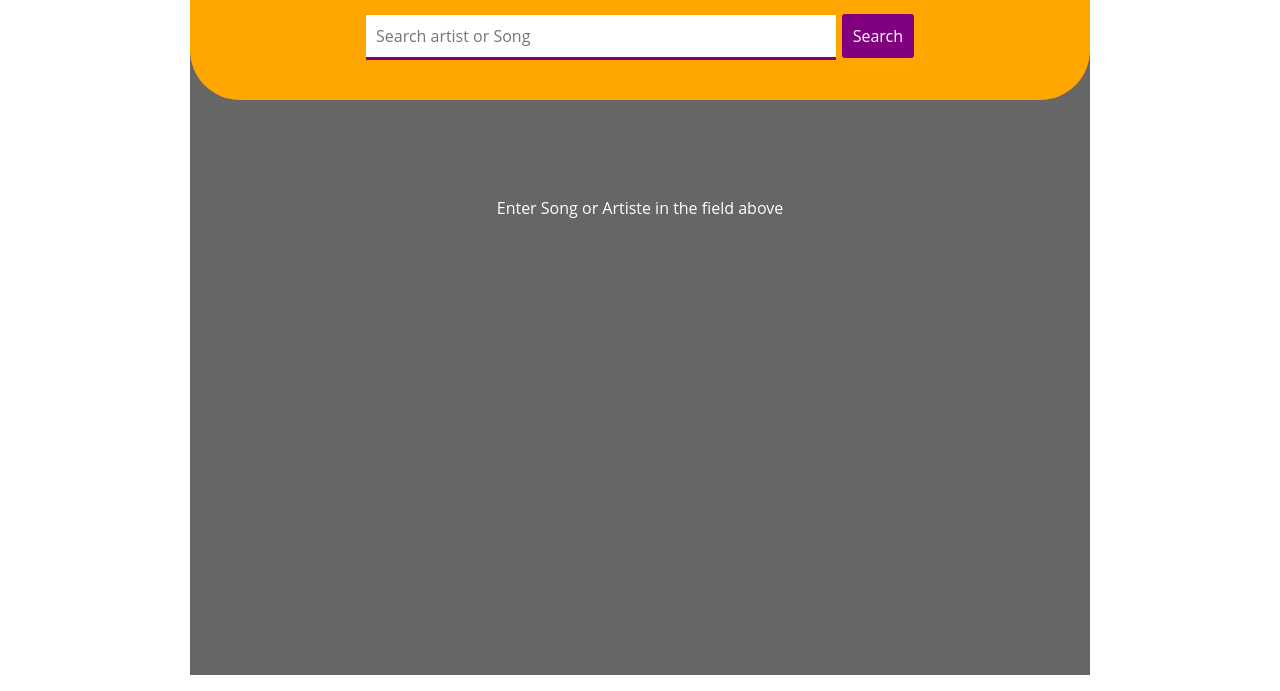
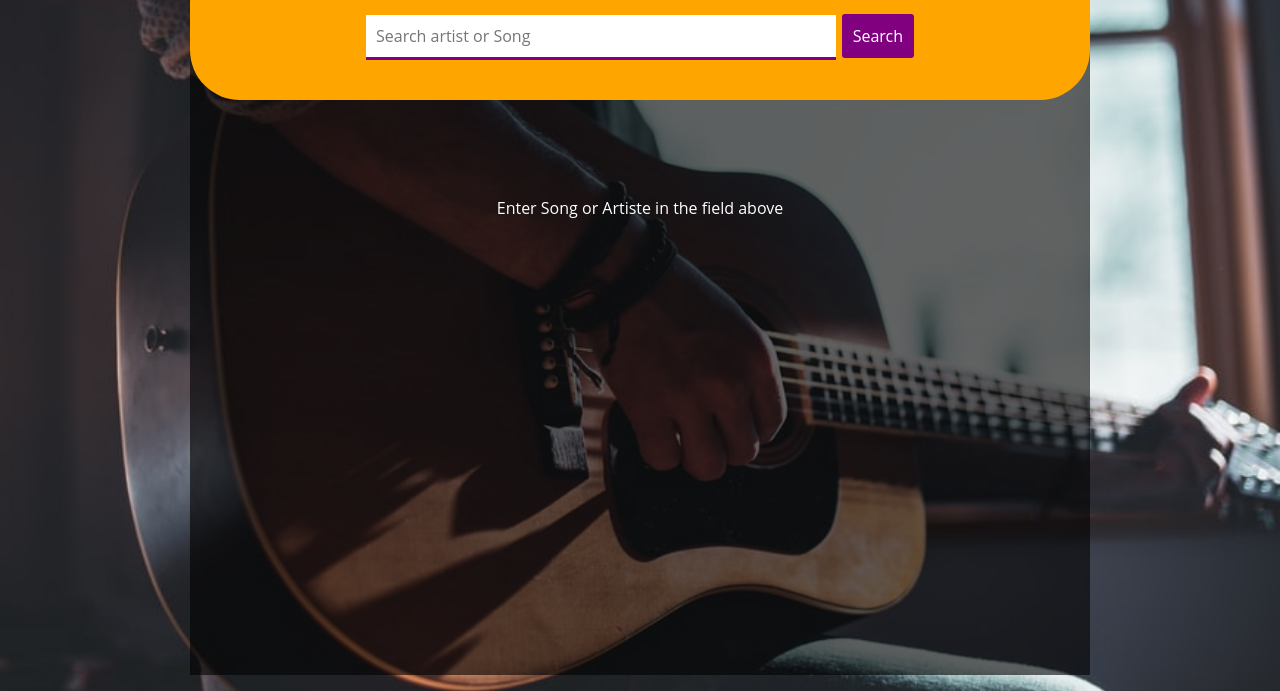
Before and after one commit to Bhagyeshree111/Lyrical-App, a plain HTML site: page index.html in a window 1280 px wide. Shown: the part 125-816 px from the top of the page. Drawn offline with Linux system fonts and the light colour scheme.

Commit message:
Update style.css

```diff
--- a/style.css
+++ b/style.css
@@ -4,7 +4,7 @@ html{
 
 body{
     font-family: 'Open Sans',sans-serif;
-    background: url(./Image/gitarm4.jfif) no-repeat center;
+    background: url(gitarm4.jfif) no-repeat center;
     background-size: cover;
     background-attachment: fixed;
     height: 100vh;
```
